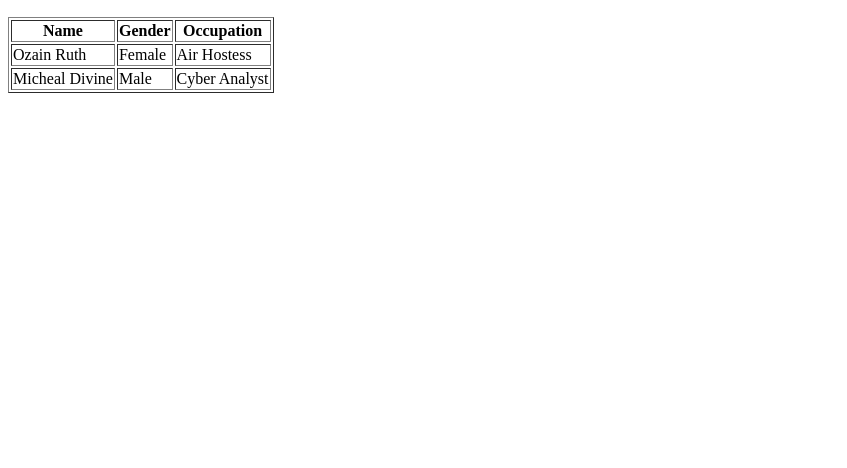
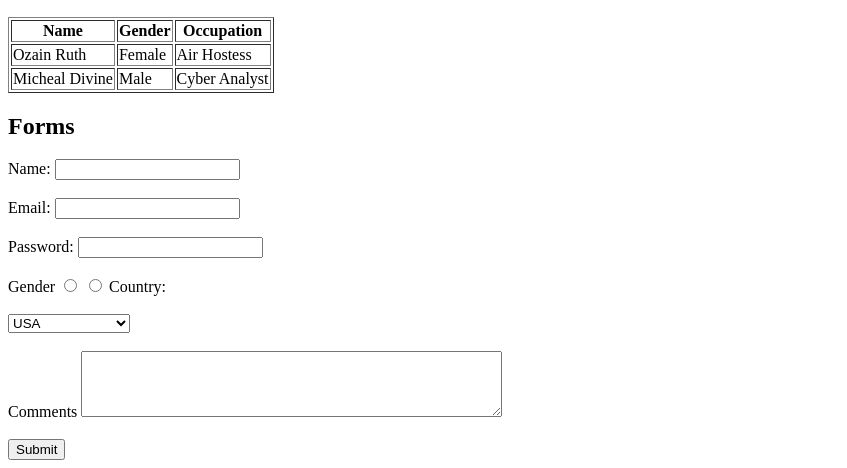
Before and after one commit to MaziMicklech/WEEK-2-Enhanced-HTML, a plain HTML site: page index.html in a window 1280 px wide. Shown: the part 1276-1744 px from the top of the page, without its empty margins (0-847 px from the left). Before the commit the page ends 1377 px from the top, so only its background shows below. Drawn offline with Linux system fonts and the light colour scheme.

Commit message:
Update index.html

```diff
--- a/index.html
+++ b/index.html
@@ -70,5 +70,33 @@ Your browser does not support audio playback.
         </tr>
     </tbody>
 </table>
+            <h2>Forms</h2>
+<form action="https://example.com/submit" method="post">
+    <label for="Name">Name:</label>
+    <input type="text" id="name" name="name" required>
+    <br><br>
+    <label for="email">Email:</label>
+    <input type="email" id="email" name="email" required>
+    <br><br>
+    <label for="password">Password:</label>
+    <input type="password" id="password" name="password" required>
+    <br><br>
+    <label for="gender">Gender</label>
+    <input type="radio" id="Male" name="gender" value="Male">
+    <input type="radio" id="Female" name="gender" value="Female">
+    <label for="country">Country:</label>
+    <br><br>
+    <select id="country" name="country">
+        <option value="usa">USA</option>
+        <option value="uae">UAE</option>
+        <option value="sa">SOUTH AFRICA</option>
+    </select>
+    <br><br>
+    <label for="comments">Comments</label>
+    <textarea id="comments" name="comments" rows="4" cols="50"></textarea>
+    <br><br>
+    <input type="submit" value="Submit">
+
+</form>
     </body>
 </html>
```
